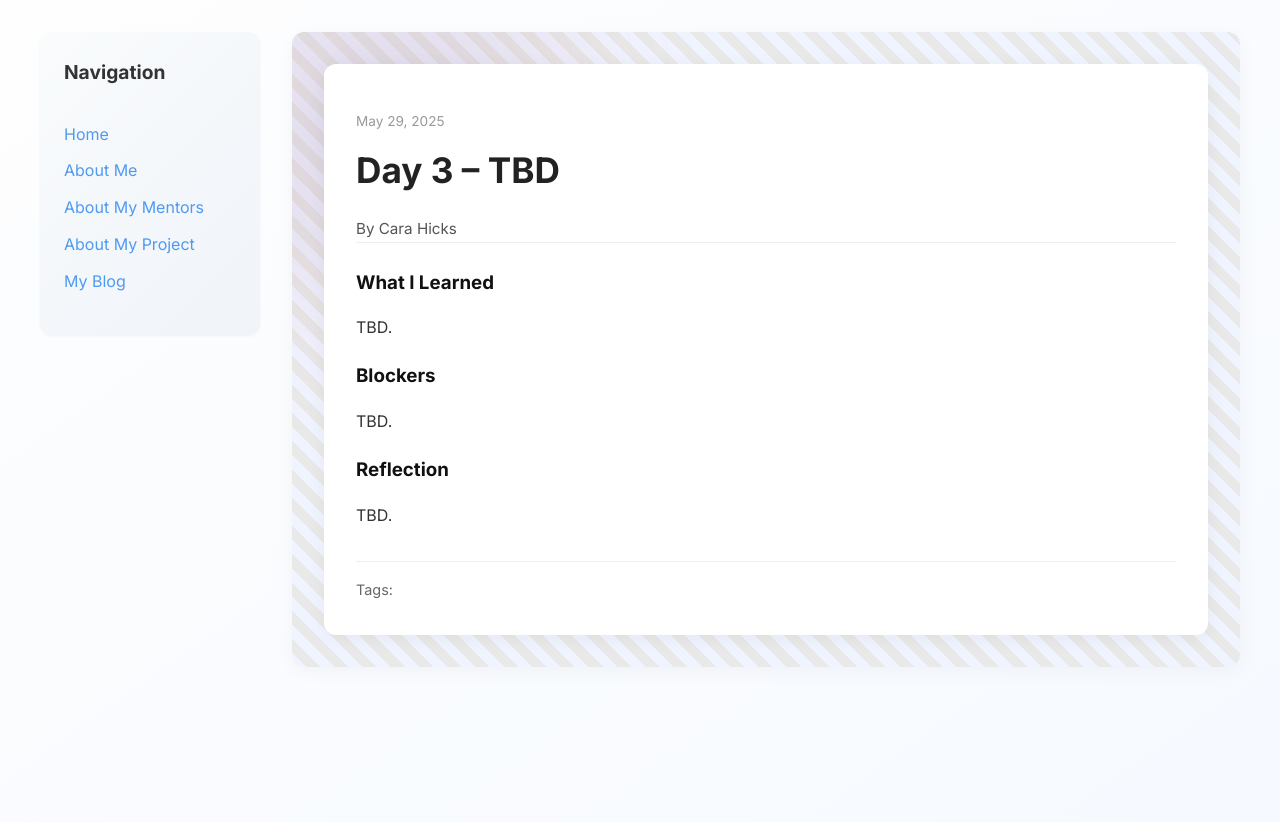
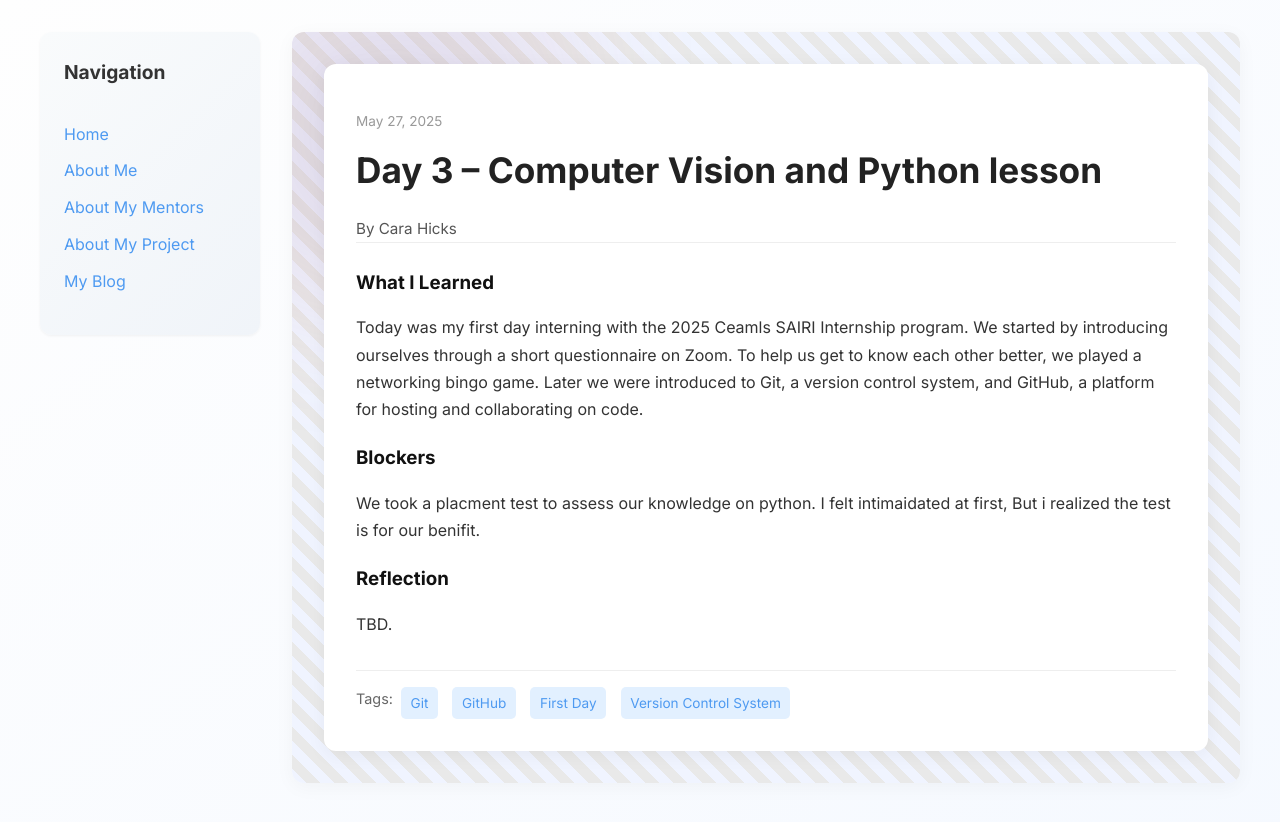
Before and after one commit to 4Carah/4Carah.github.io, a Jekyll site: the page built from _posts/2025-05-29-day-3.md, in a window 1280 px wide. Shown: the top 822 px of the page. Built offline with Jekyll 4.4.1, drawn with Linux system fonts in a browser that asks for light colours.

Commit message:
Update 2025-05-29-day-3.md

```diff
--- a/_posts/2025-05-29-day-3.md
+++ b/_posts/2025-05-29-day-3.md
@@ -1,16 +1,17 @@
 ---
  layout: post
- title: "Day 3 – TBD"
- date: 2025-05-29
+ title: "Day 3 – Computer Vision and Python lesson"
+ date: 2025-05-27
  author: Cara Hicks
  permalink: /day3.html
- tags: []
+ tags: ["Git", "GitHub", "First Day", "Version Control System"]
 
  what_i_learned: |
-   TBD.
+   Today was my first day interning with the 2025 Ceamls SAIRI Internship program. We started by introducing ourselves through a short questionnaire on Zoom. To help us get to know each other better, we played a networking bingo game. Later we were introduced to Git, a version control system, and GitHub, a platform for hosting and collaborating on code.
 
  blockers: |
-   TBD.
+   We took a placment test to assess our knowledge on python. I felt intimaidated at first, But i realized the test is for our benifit.
+
  reflection: |
-   TBD.
+  TBD.
 ---
```
